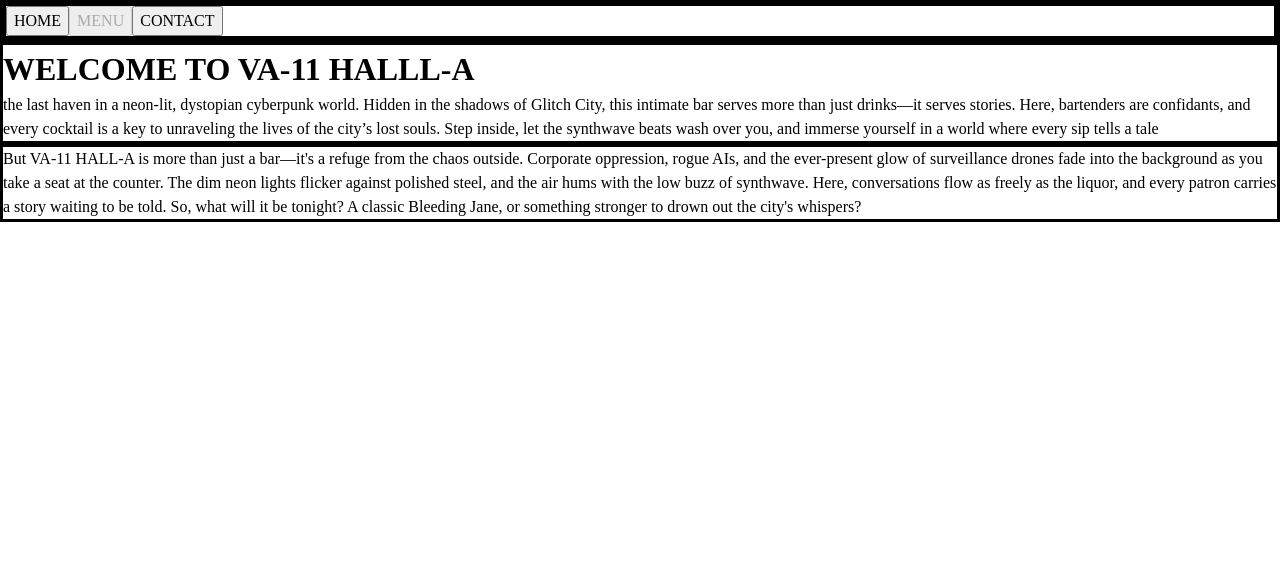
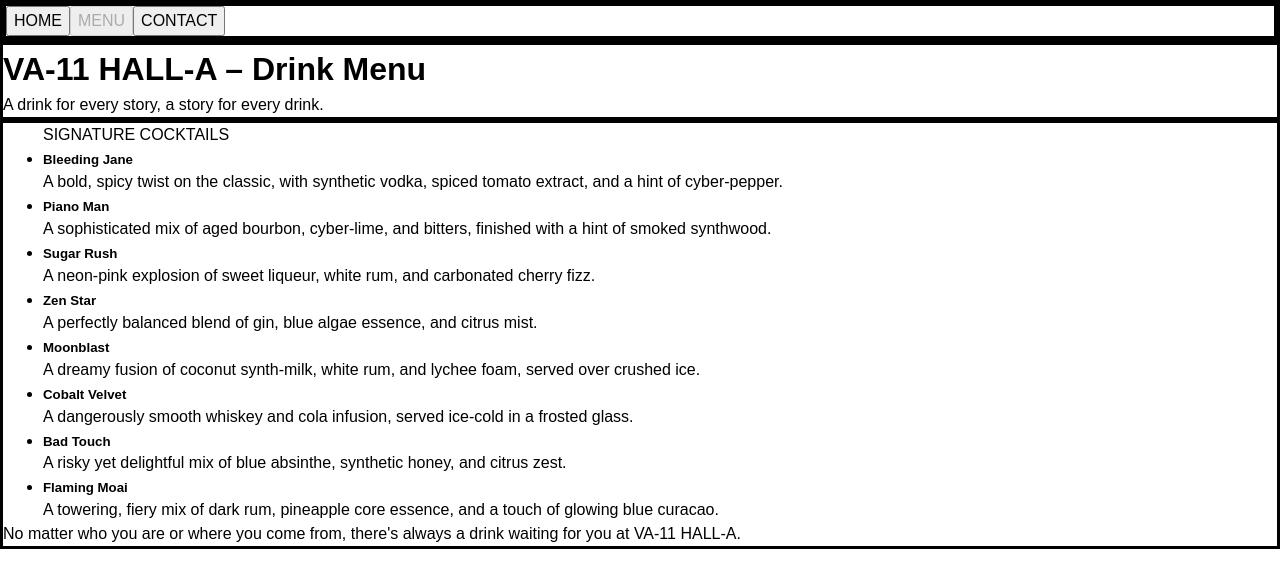
Before and after one commit to Neo-Glam/RestaurantPage, a website built with webpack: page src/template.html in a window 1280 px wide. Both pictures are taken after a click on the button "MENU". Built offline with nearby package versions, Linux system fonts and the light colour scheme; a web font is replaced by a local one.

Commit message:
fini fondation de la page menu

```diff
--- a/src/about.js
+++ b/src/about.js
@@ -1,6 +1,6 @@
 export const about = function(){
     const title = document.createElement("h1");
-    title.innerText = "CONTACT US";
+    title.innerText = "VA-11 HALL-A – Contact Infos";
     title.classList.add("title");
 
     const info = document.createElement("ul");
--- a/src/index.js
+++ b/src/index.js
@@ -1,6 +1,7 @@
 import "./styles.css";
 import { homepage } from "./home";
 import { about } from "./about";
+import { cocktails } from "./menu";
 
 
 const content = document.querySelector("#content")
@@ -34,7 +35,7 @@
 
 menu.addEventListener("click", ()=>{
     content.innerHTML = "";
-    homepage();
+    cocktails();
     menu.disabled=true;
     contact.disabled=false;
     home.disabled=false;
@@ -46,3 +47,6 @@
 nav.appendChild(home);
 nav.appendChild(menu);
 nav.appendChild(contact);
+
+homepage();
+home.disabled=true;
--- a/src/menu.js
+++ b/src/menu.js
@@ -0,0 +1,59 @@
+export const cocktails = function(){
+
+    const title = document.createElement("h1");
+    title.innerText = "VA-11 HALL-A – Drink Menu";
+    title.classList.add("title");
+
+    const flavourOne = document.createElement("p");
+    flavourOne.innerText = "A drink for every story, a story for every drink.";
+
+    const flavourTwo = document.createElement("p");
+    flavourTwo.innerText = "No matter who you are or where you come from, there's always a drink waiting for you at VA-11 HALL-A.";
+
+    const menuTitle = document.createElement("ul");
+    menuTitle.innerText = "SIGNATURE COCKTAILS";
+
+    const sep = document.createElement("div");
+    sep.classList.add("separator");
+
+    const itemOne = document.createElement("li");
+    itemOne.innerHTML = "<h5>Bleeding Jane</h5><p>A bold, spicy twist on the classic, with synthetic vodka, spiced tomato extract, and a hint of cyber-pepper.</p>"
+
+    const itemTwo = document.createElement("li");
+    itemTwo.innerHTML = "<h5>Piano Man</h5><p>A sophisticated mix of aged bourbon, cyber-lime, and bitters, finished with a hint of smoked synthwood.</p>"
+
+    const itemThre = document.createElement("li");
+    itemThre.innerHTML = "<h5>Sugar Rush</h5><p>A neon-pink explosion of sweet liqueur, white rum, and carbonated cherry fizz.</p>"
+
+    const itemFour = document.createElement("li");
+    itemFour.innerHTML = "<h5>Zen Star</h5><p>A perfectly balanced blend of gin, blue algae essence, and citrus mist.</p>"
+
+    const itemFive = document.createElement("li");
+    itemFive.innerHTML = "<h5>Moonblast</h5><p>A dreamy fusion of coconut synth-milk, white rum, and lychee foam, served over crushed ice.</p>"
+
+    const itemSix = document.createElement("li");
+    itemSix.innerHTML = "<h5>Cobalt Velvet</h5><p>A dangerously smooth whiskey and cola infusion, served ice-cold in a frosted glass.</p>"
+
+    const itemSeven = document.createElement("li");
+    itemSeven.innerHTML = "<h5>Bad Touch</h5><p>A risky yet delightful mix of blue absinthe, synthetic honey, and citrus zest.</p>"
+
+    const itemEight = document.createElement("li");
+    itemEight.innerHTML = "<h5>Flaming Moai</h5><p>A towering, fiery mix of dark rum, pineapple core essence, and a touch of glowing blue curacao.</p>"
+
+    menuTitle.appendChild(itemOne);
+    menuTitle.appendChild(itemTwo);
+    menuTitle.appendChild(itemThre);
+    menuTitle.appendChild(itemFour);
+    menuTitle.appendChild(itemFour);
+    menuTitle.appendChild(itemFive);
+    menuTitle.appendChild(itemSix);
+    menuTitle.appendChild(itemSeven);
+    menuTitle.appendChild(itemEight);
+
+    content.appendChild(title);
+    content.appendChild(flavourOne);
+    content.appendChild(sep);
+    content.appendChild(menuTitle);
+    content.appendChild(flavourTwo);
+
+}
--- a/src/styles.css
+++ b/src/styles.css
@@ -46,6 +46,16 @@
     isolation: isolate;
   }
 
+.iceland-regular {
+    font-family: "Iceland", sans-serif;
+    font-weight: 400;
+    font-style: normal;
+}
+
+body{
+    font-family: "Iceland", sans-serif;
+}
+
 
 div{
     border: solid black;
--- a/src/template.html
+++ b/src/template.html
@@ -3,6 +3,9 @@
 <head>
     <meta charset="UTF-8">
     <meta name="viewport" content="width=device-width, initial-scale=1.0">
+    <style>
+        @import url('https://fonts.googleapis.com/css2?family=Iceland&display=swap');
+        </style>
     <title>VA-11 Hall-A</title>
 </head>
 <body>
```
